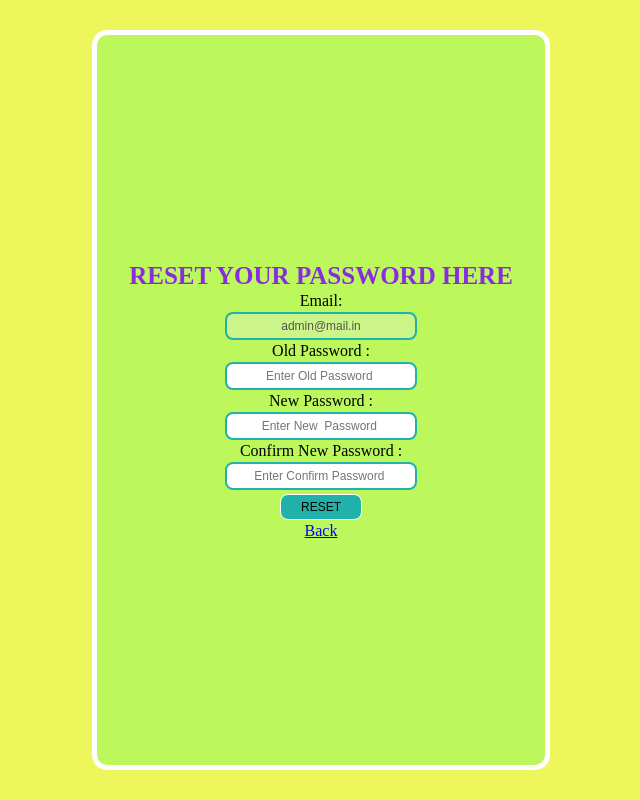
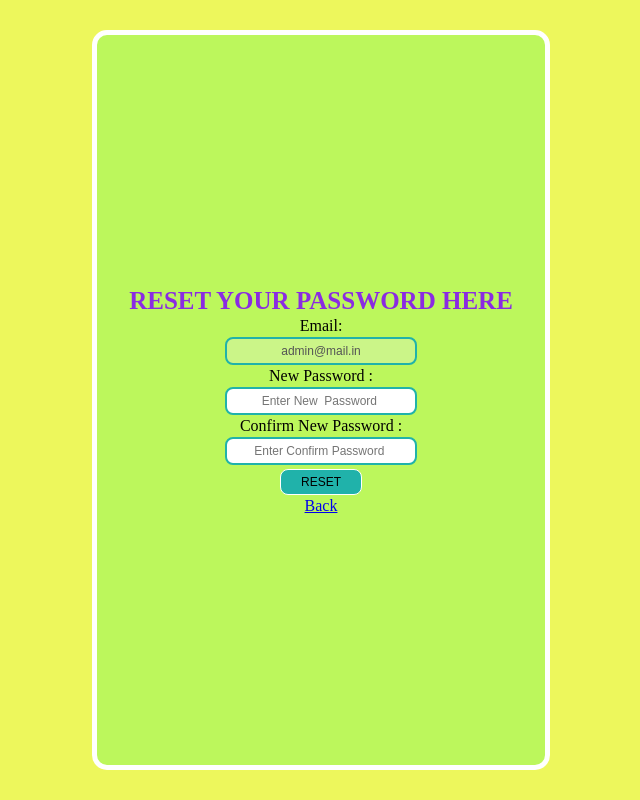
Before and after one commit to MridulSharma2000/Php-task, a PHP site: page /reset.php in a window 1280 px wide. Shown: the whole page, without its empty margins (319-959 px from the left). Run offline with PHP 8.4, Linux system fonts and the light colour scheme; a user stored in the database is signed in; data comes from the database, SQL or seed files in the repository.

Commit message:
reset file reupload

```diff
--- a/PanelTask/reset.php
+++ b/PanelTask/reset.php
@@ -13,14 +13,12 @@ if (!isset($user_id)) {
 
 if (isset($_POST['Rest'])) {
     $id = $user_id;
-    $old_password = $_POST['oldpassword'];
-    $update_password = $_POST['updatepassword'];
     $new_password = $_POST['newpassword'];
     $confirm_password = $_POST['confirmnewpassword'];
     $modifieddate = $_POST['modified_date'];
-    if ($update_password != $old_password) {
-        $error[] =  "Old Password Not Matched";
-    } elseif (($new_password != $confirm_password)) {
+
+    if (!empty($new_password) || !empty($confirm_password)) {
+        if (($new_password != $confirm_password)) {
             $error[] =  "Confirm Password Not Matched";
         } else {
             $update = "UPDATE `userdata` SET  `PASSWORD`='$confirm_password',`MODIFIEDDATE` = '$modifieddate' WHERE `ID` = '$id'";
@@ -31,6 +29,10 @@ if (isset($_POST['Rest'])) {
             } else {
                 $error[] =  "Not Updated";
             }
+        }
+    }
+    else{
+        $error[] = "Please Enter Values";
     }
 }
 ?>
@@ -72,9 +74,6 @@ if (isset($_POST['Rest'])) {
                                                                         ?>" disabled>
                 <br>
                 <input type="hidden" name="modified_date" value="<?php echo date('Y-m-d H:i:s'); ?>" readonly="readonly">
-                <input type="hidden" name="oldpassword" value="<?php echo $fetch['PASSWORD']; ?>">
-                Old Password :<br> <input type="password" name="updatepassword" placeholder="Enter Old Password ">
-                <br>
                 New Password :<br> <input type="password" name="newpassword" placeholder="Enter New  Password ">
                 <br>
                 Confirm New Password :<br> <input type="password" name="confirmnewpassword" placeholder="Enter Confirm Password ">
```
Lines whose indentation alone changed are shown as unchanged.
